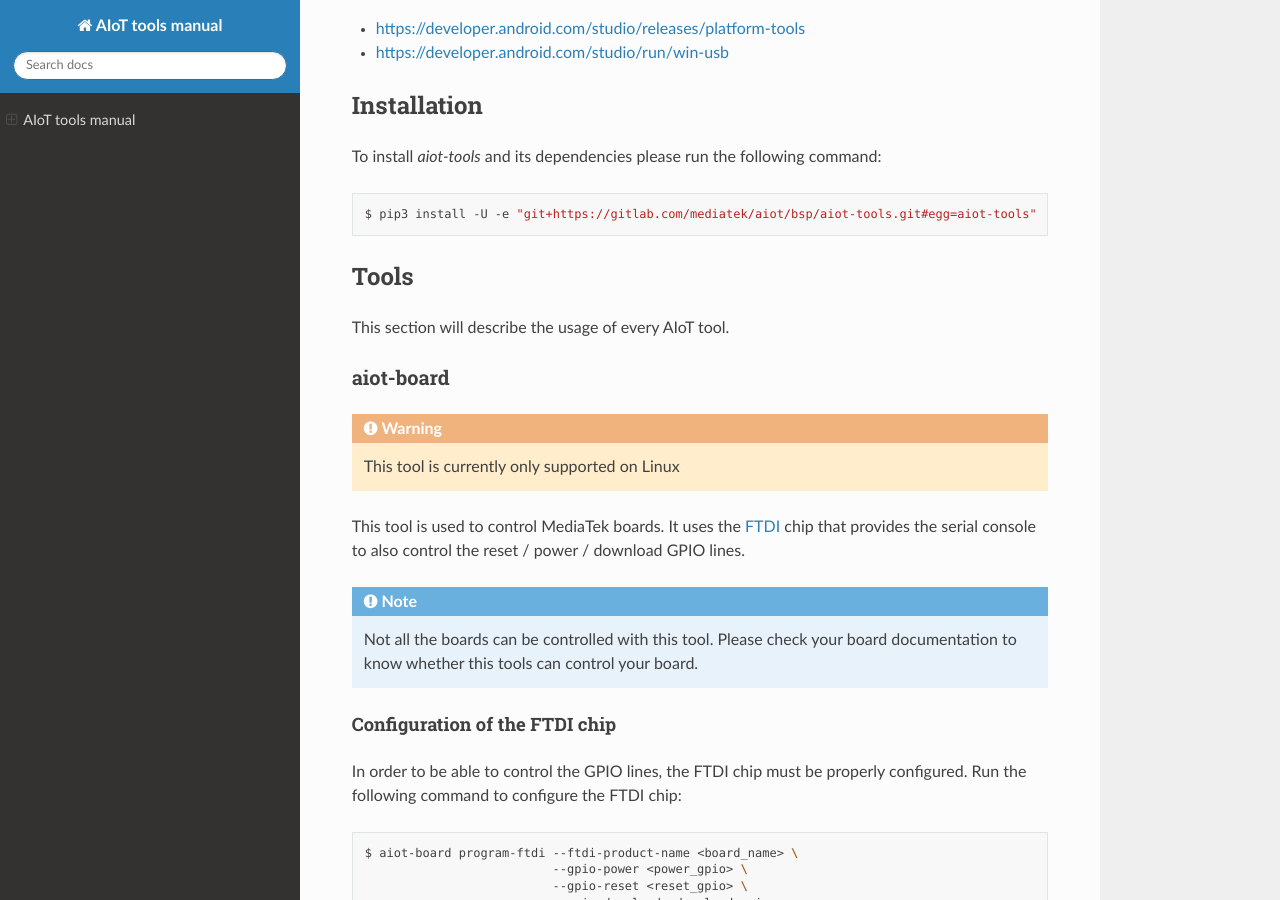
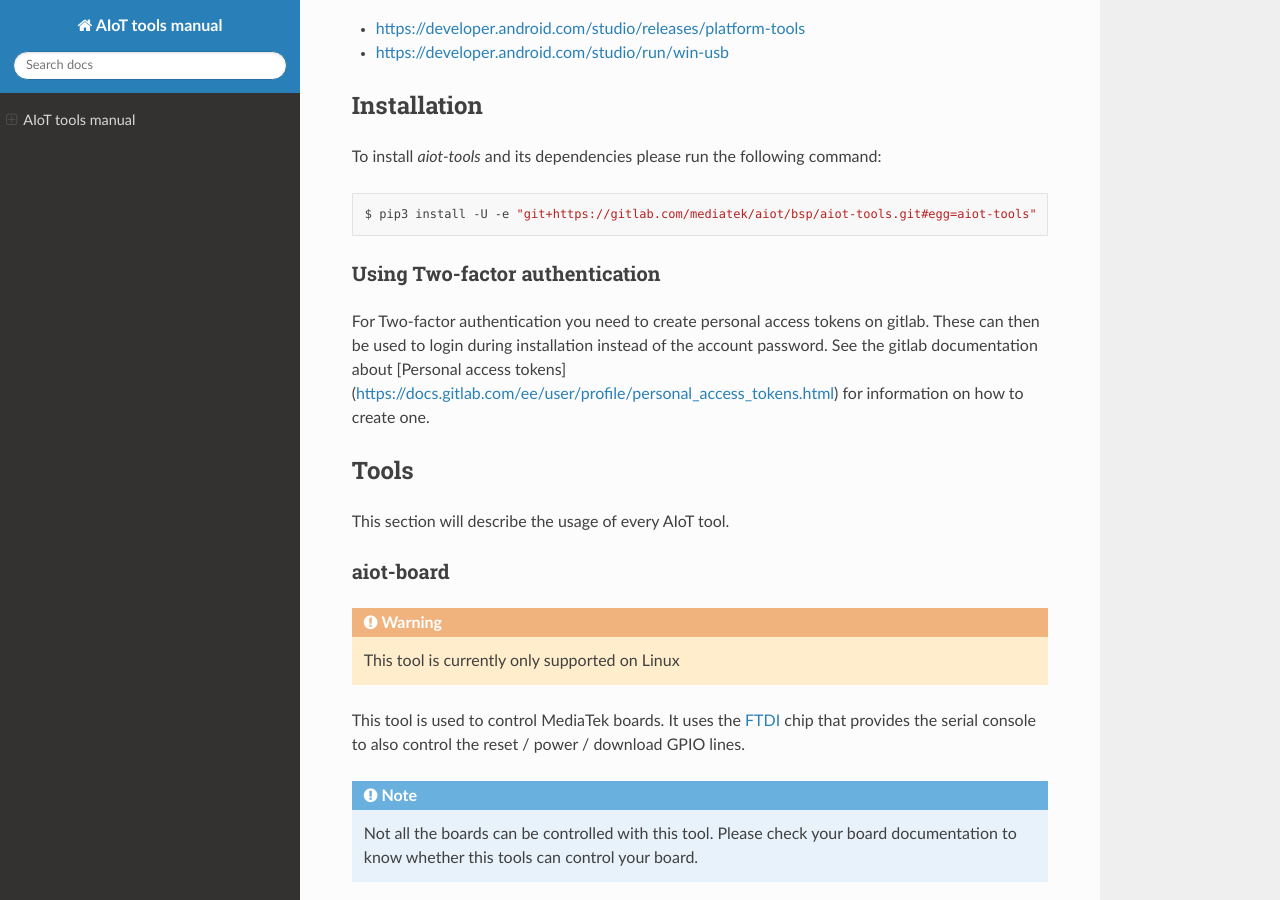
Before and after one commit to tzuhsien-kao/genio-tools, a Sphinx documentation site: the page built from docs/index.rst, in a window 1280 px wide and 900 px high, scrolled down 1360 px. Built offline with Sphinx 7.4.7 and the Read the Docs theme 2.0.0, drawn with Linux system fonts in a browser that asks for light colours.

Commit message:
docs: Document how to install with Two-factor auth
With Two-factor authentication you need to create personal access tokens
to be able to install aiot-tools.

Signed-off-by: Markus Schneider-Pargmann <msp@baylibre.com>

```diff
--- a/docs/index.rst
+++ b/docs/index.rst
@@ -74,6 +74,15 @@ To install `aiot-tools` and its dependencies please run the following command:
 .. prompt:: bash $
 
 	pip3 install -U -e "git+https://gitlab.com/mediatek/aiot/bsp/aiot-tools.git#egg=aiot-tools"
+
+Using Two-factor authentication
+===============================
+
+For Two-factor authentication you need to create personal access tokens on
+gitlab. These can then be used to login during installation instead of the
+account password. See the gitlab documentation about [Personal access
+tokens](https://docs.gitlab.com/ee/user/profile/personal_access_tokens.html)
+for information on how to create one.
 
 Tools
 *****
```
